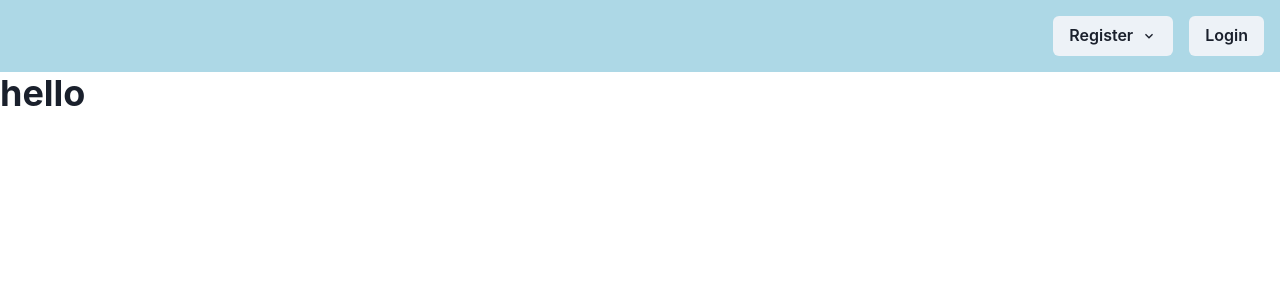
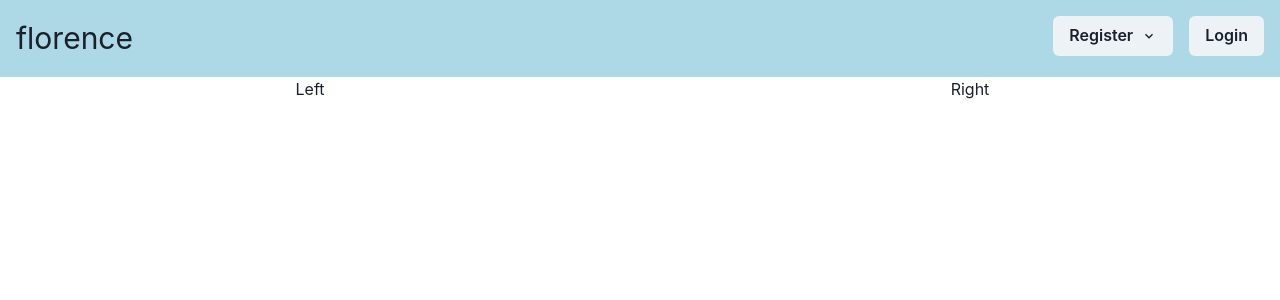
Before and after one commit to ankitkumarsamota121/project-florence, a Next.js app in the folder client/: page / in a window 1280 px wide. Shown: the top 300 px of the page. Built offline with nearby package versions, Linux system fonts and the light colour scheme; no server answers.

Commit message:
:construction: Working on improving the user flow

```diff
--- a/client/src/components/Navbar.tsx
+++ b/client/src/components/Navbar.tsx
@@ -9,6 +9,7 @@ import {
   MenuItem,
   MenuList,
   Spacer,
+  Text,
 } from '@chakra-ui/react';
 import { get } from 'lodash';
 import { useRouter } from 'next/dist/client/router';
@@ -47,6 +48,9 @@ const Navbar: React.FC<NavbarProps> = (props: NavbarProps) => {
 
   return (
     <Flex backgroundColor='lightblue' py={4}>
+      <Text fontSize='3xl' ml={4}>
+        florence
+      </Text>
       <Spacer />
       {token ? (
         <Menu>
--- a/client/src/pages/index.tsx
+++ b/client/src/pages/index.tsx
@@ -1,14 +1,19 @@
 import type { NextPage } from 'next';
 // import { withApollo } from '../utils/withApollo';
-import { useHelloQuery } from '../generated/graphql';
-import { get } from 'lodash';
-import { Heading } from '@chakra-ui/react';
+// import { useHelloQuery } from '../generated/graphql';
+// import { get } from 'lodash';
+import { SimpleGrid, Box, Center } from '@chakra-ui/react';
 // import { getDataFromTree } from '@apollo/client/react/ssr';
 
 const Home: NextPage = () => {
-  const { data } = useHelloQuery();
-  const hello = get(data, 'hello', 'hello');
-  return <Heading as='h1'>{hello}</Heading>;
+  // const { data } = useHelloQuery();
+  // const hello = get(data, 'hello', 'hello');
+  return (
+    <SimpleGrid columns={2} spacing={10}>
+      <Center>Left</Center>
+      <Center>Right</Center>
+    </SimpleGrid>
+  );
 };
 
 export default Home;
```
